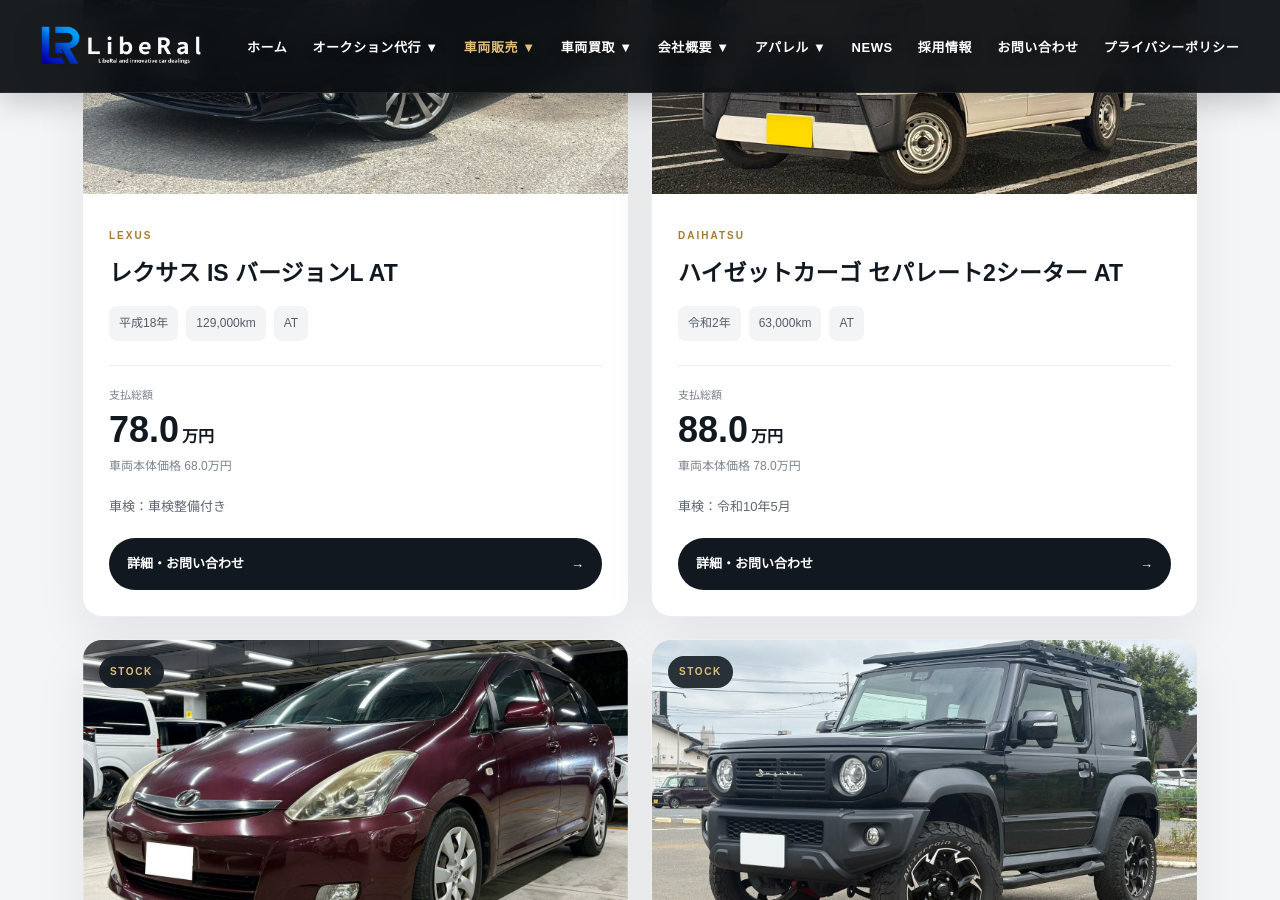
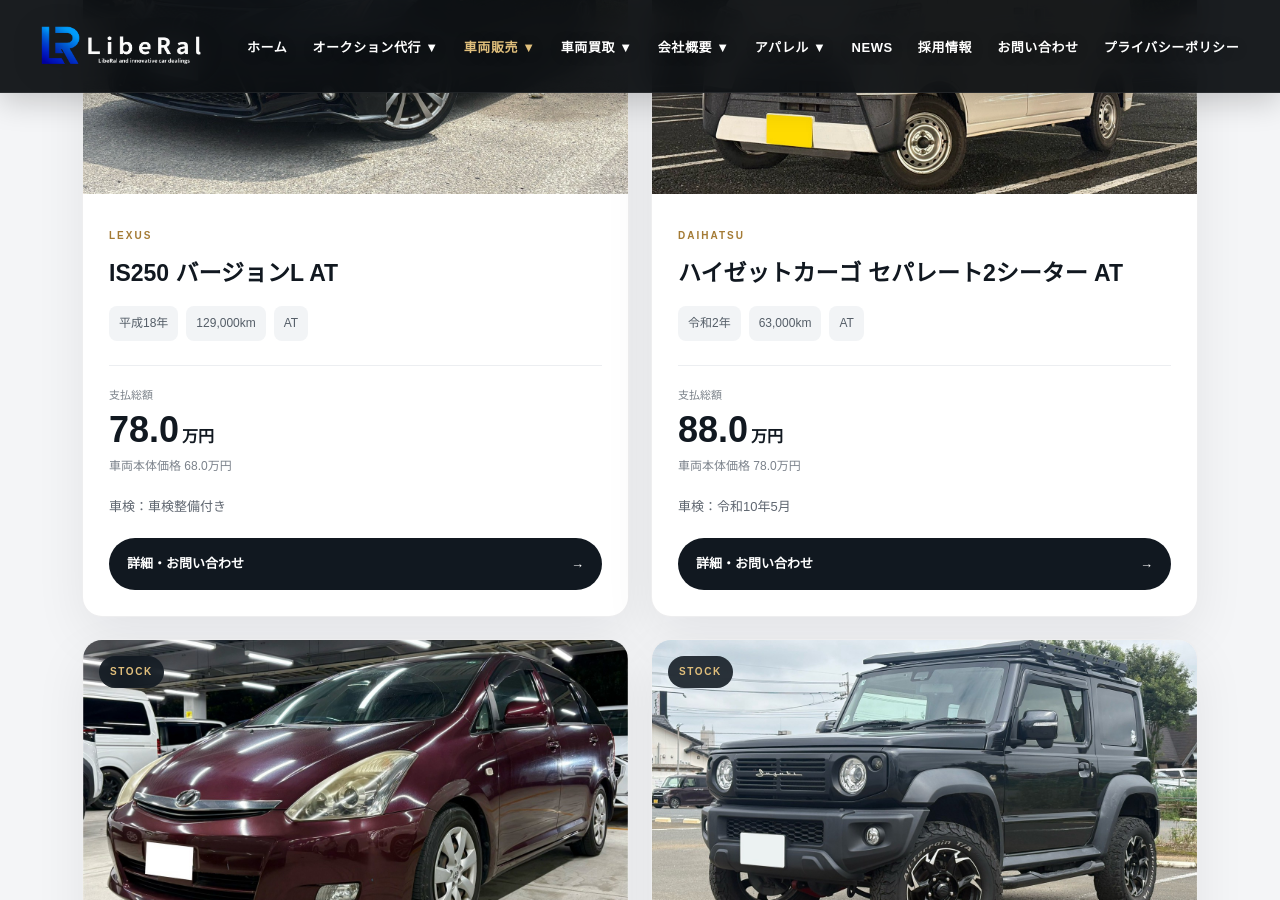
Before and after one commit to liberal0321/LibeRal., a Jekyll site: the page built from zaiko.html, in a window 1280 px wide and 900 px high, scrolled down 3784 px. Built offline with Jekyll 4.4.1, drawn with Linux system fonts in a browser that asks for light colours.

Commit message:
Update zaiko.html

```diff
--- a/zaiko.html
+++ b/zaiko.html
@@ -309,14 +309,14 @@
         data-year="2006"
         data-mileage="129000"
         data-price="780000"
-        data-keywords="レクサス IS バージョンL AT セダン">
+        data-keywords="レクサス IS250 バージョンL AT セダン">
         <div class="car-image">
           <img src="zaiko7.jpg" alt="IS バージョンL">
           <span class="stock-badge">STOCK</span>
         </div>
         <div class="info">
           <span class="car-maker">LEXUS</span>
-          <h3>レクサス IS バージョンL AT</h3>
+          <h3>IS250 バージョンL AT</h3>
 
           <div class="spec-list">
             <span>平成18年</span>
```
